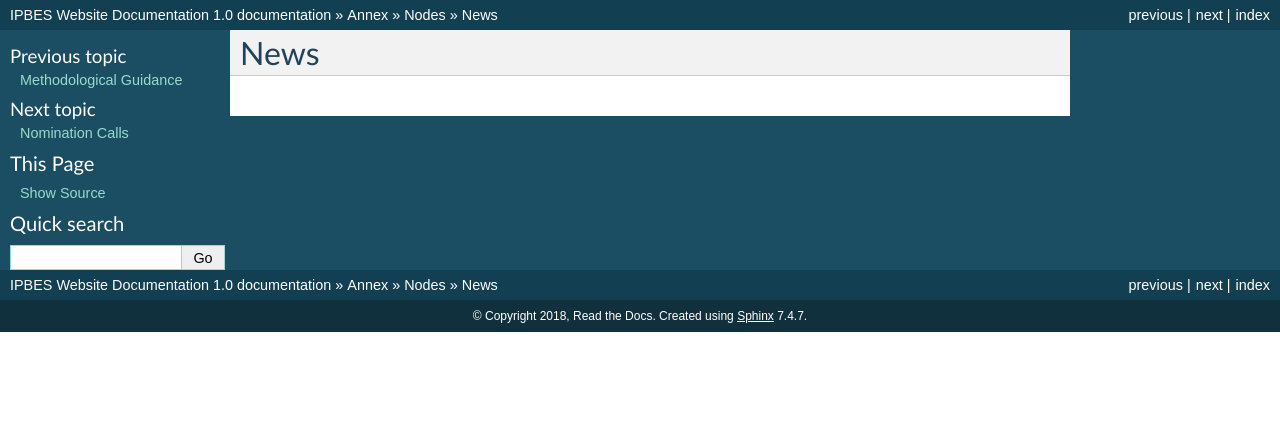
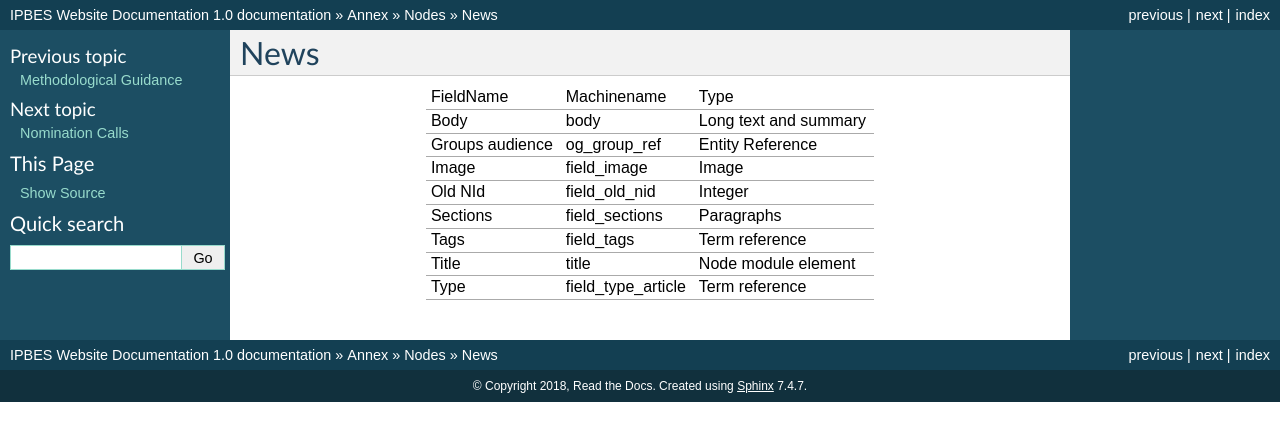
Before and after one commit to ipbes/ipbeswebdocs, a Sphinx documentation site: the page built from docs/annex/nodes/news.rst, in a window 1280 px wide. Shown: the top 441 px of the page. Built offline with Sphinx 7.4.7, drawn with Linux system fonts in a browser that asks for light colours; pages that are not in the unit, such as notebooks, are missing from menus.

Commit message:
Update news.rst

```diff
--- a/docs/annex/nodes/news.rst
+++ b/docs/annex/nodes/news.rst
@@ -1,2 +1,21 @@
 News
 ====
++-----------------+--------------------+-----------------------+
+| FieldName       | Machinename        | Type                  |
++-----------------+--------------------+-----------------------+
+| Body            | body               | Long text and summary |
++-----------------+--------------------+-----------------------+
+| Groups audience | og_group_ref       | Entity Reference      |
++-----------------+--------------------+-----------------------+
+| Image           | field_image        | Image                 |
++-----------------+--------------------+-----------------------+
+| Old NId         | field_old_nid      | Integer               |
++-----------------+--------------------+-----------------------+
+| Sections        | field_sections     | Paragraphs            |
++-----------------+--------------------+-----------------------+
+| Tags            | field_tags         | Term reference        |
++-----------------+--------------------+-----------------------+
+| Title           | title              | Node module element   |
++-----------------+--------------------+-----------------------+
+| Type            | field_type_article | Term reference        |
++-----------------+--------------------+-----------------------+
```
